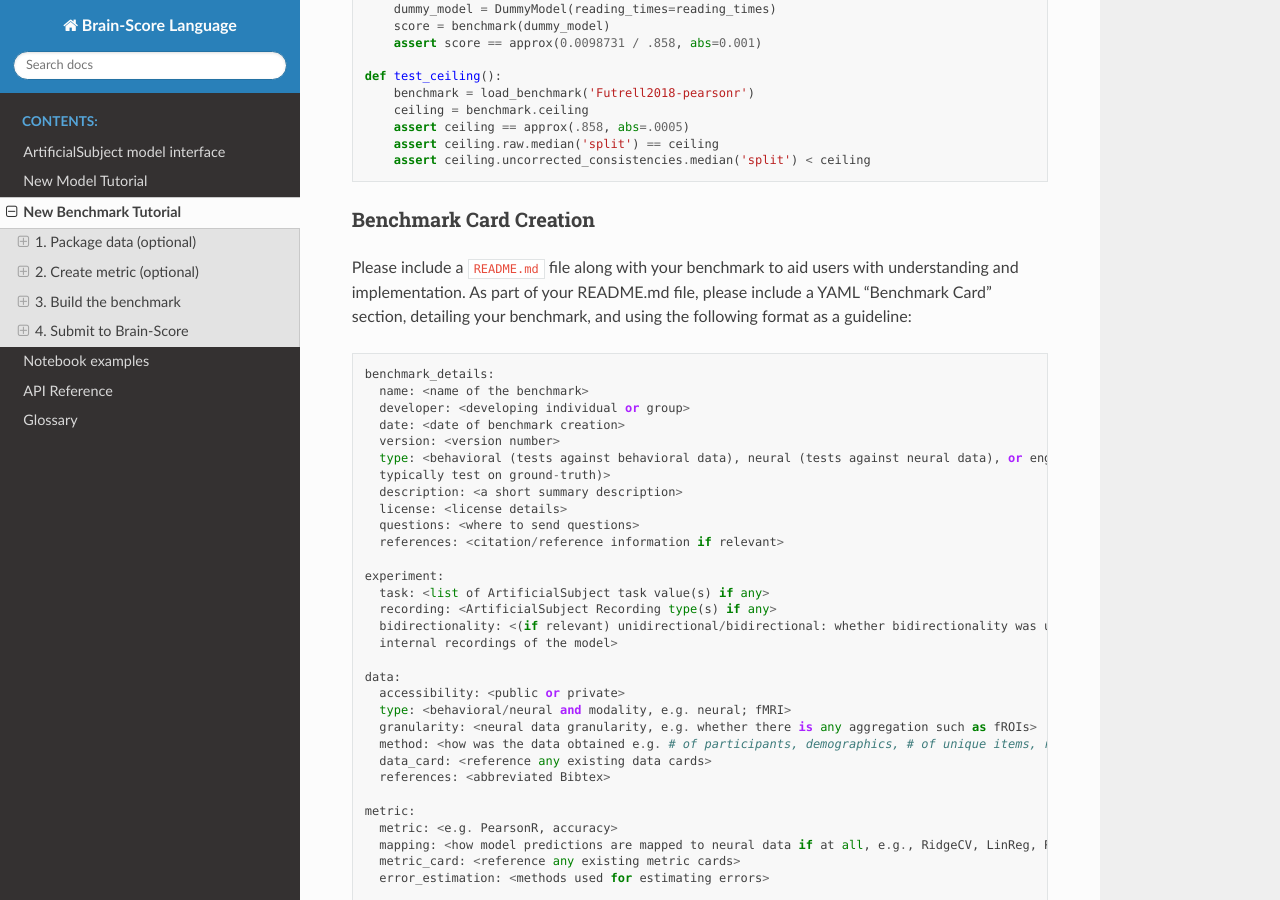
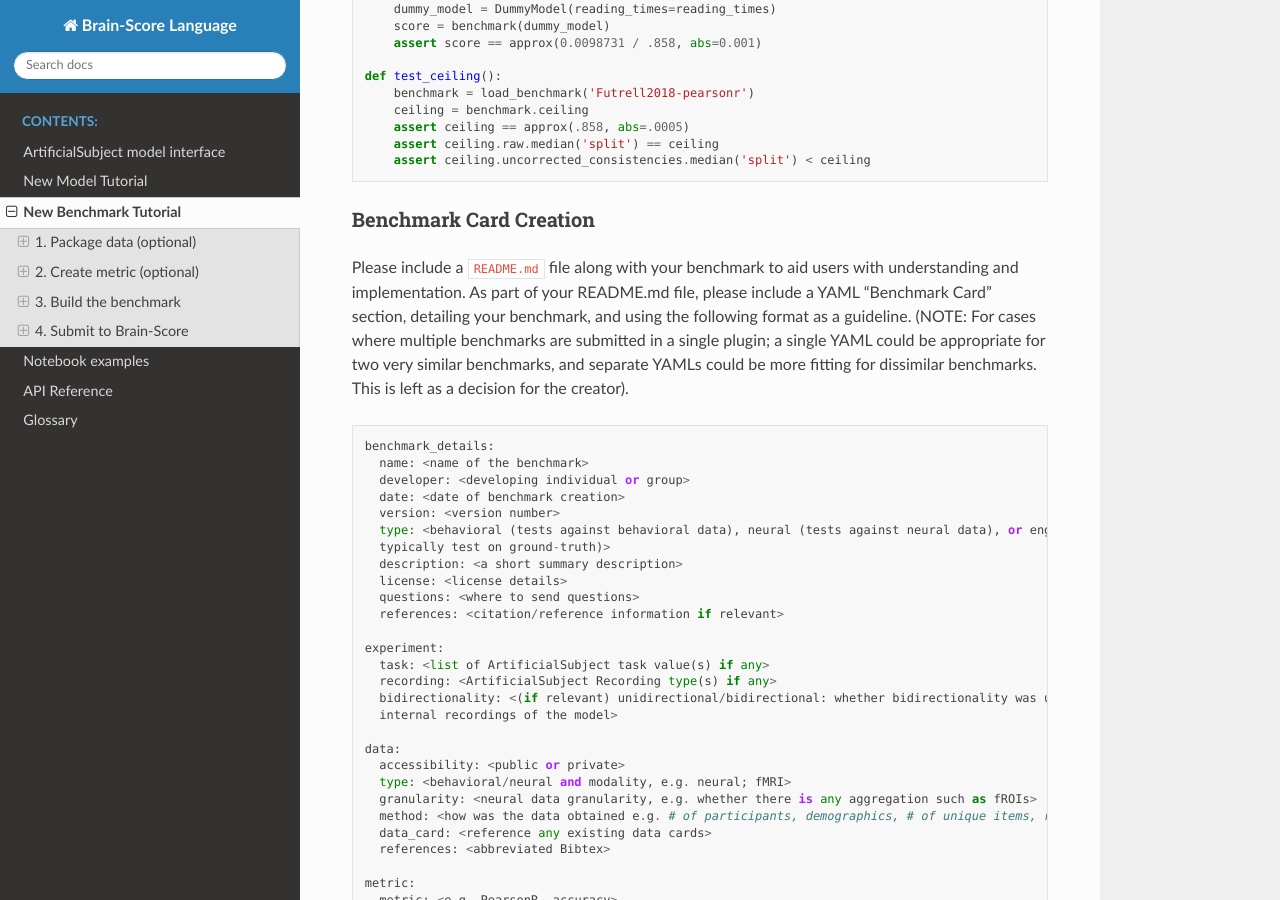
Before and after one commit to brain-score/language, a Sphinx documentation site: the page built from docs/source/modules/benchmark_tutorial.rst, in a window 1280 px wide and 900 px high, scrolled down 6103 px. Built offline with Sphinx 7.4.7 and the Read the Docs theme 2.0.0, drawn with Linux system fonts in a browser that asks for light colours.

Commit message:
Update benchmark_tutorial.rst

```diff
--- a/docs/source/modules/benchmark_tutorial.rst
+++ b/docs/source/modules/benchmark_tutorial.rst
@@ -343,7 +343,9 @@ Benchmark Card Creation
 
 Please include a :code:`README.md` file along with your benchmark to aid users with understanding and implementation.
 As part of your README.md file, please include a YAML "Benchmark Card" section, detailing your benchmark, and using the
-following format as a guideline:
+following format as a guideline. (NOTE: For cases where multiple benchmarks are submitted in a single plugin; a single
+YAML could be appropriate for two very similar benchmarks, and separate YAMLs could be more fitting for dissimilar
+benchmarks. This is left as a decision for the creator).
 
 .. code-block:: python
 
```
